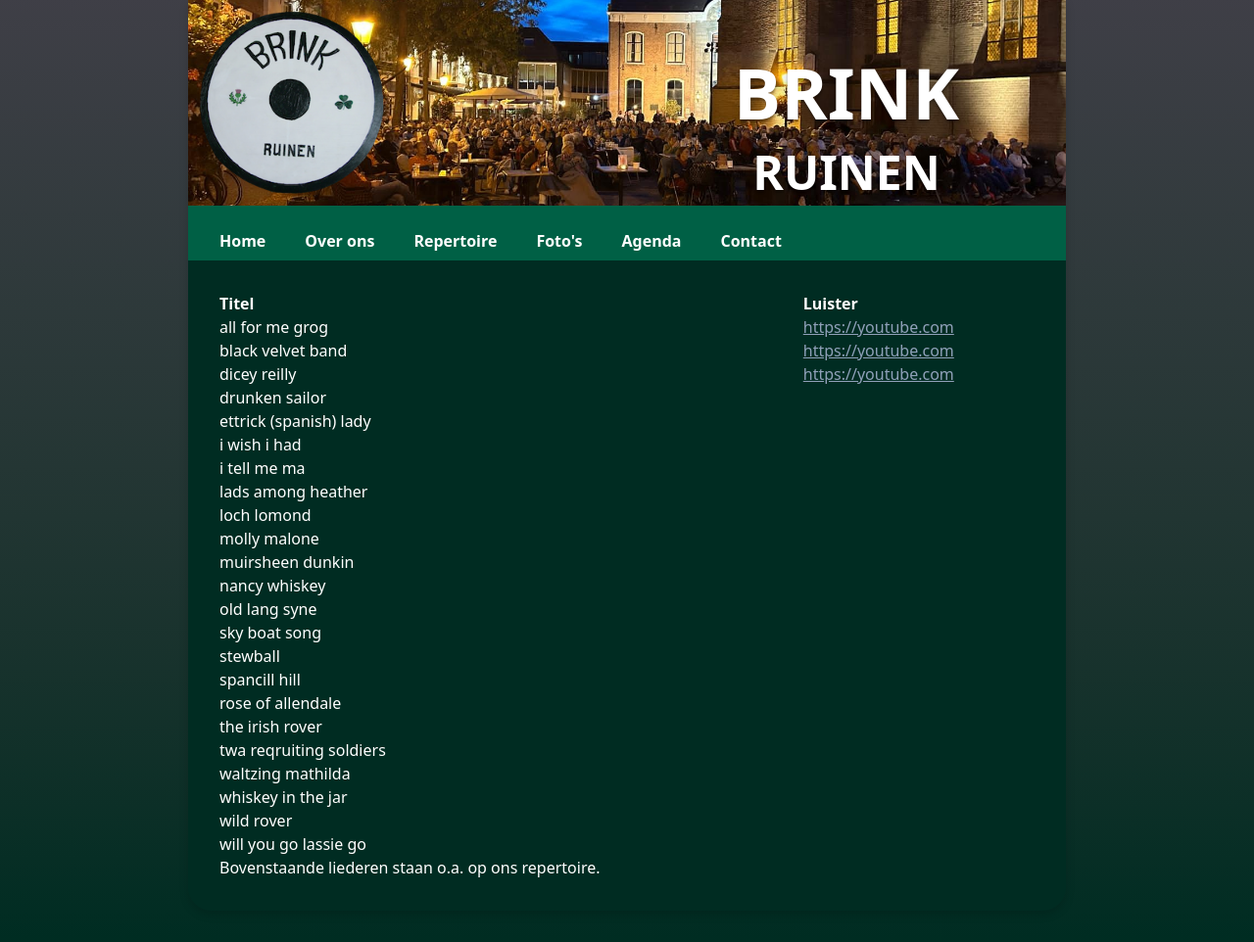
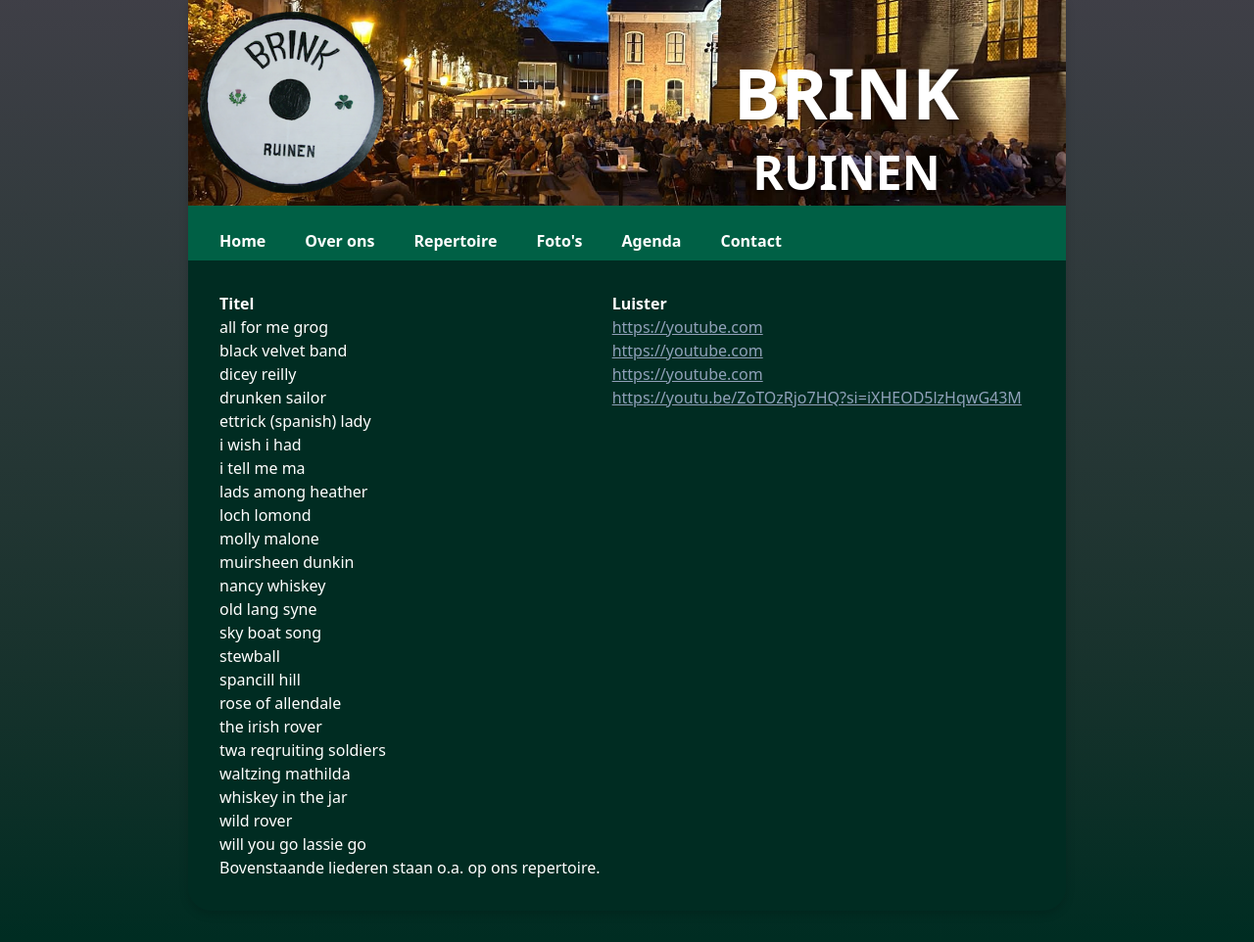
Before and after one commit to t0mmie/brink-ruinen, a Jekyll site: the page built from repertoire.md, in a window 1280 px wide. Shown: the whole page at 98% size. Built offline with Jekyll 4.4.1, drawn with Linux system fonts in a browser that asks for light colours; part of the change alters nothing that is shown.

Commit message:
Update repertoire.md (via Pages CMS)

```diff
--- a/repertoire.md
+++ b/repertoire.md
@@ -9,6 +9,7 @@ songs:
   - title: dicey reilly
     url: https://youtube.com
   - title: drunken sailor
+    url: https://youtu.be/ZoTOzRjo7HQ?si=iXHEOD5lzHqwG43M
   - title: ettrick (spanish) lady
   - title: i wish i had
   - title: i tell me ma
```
